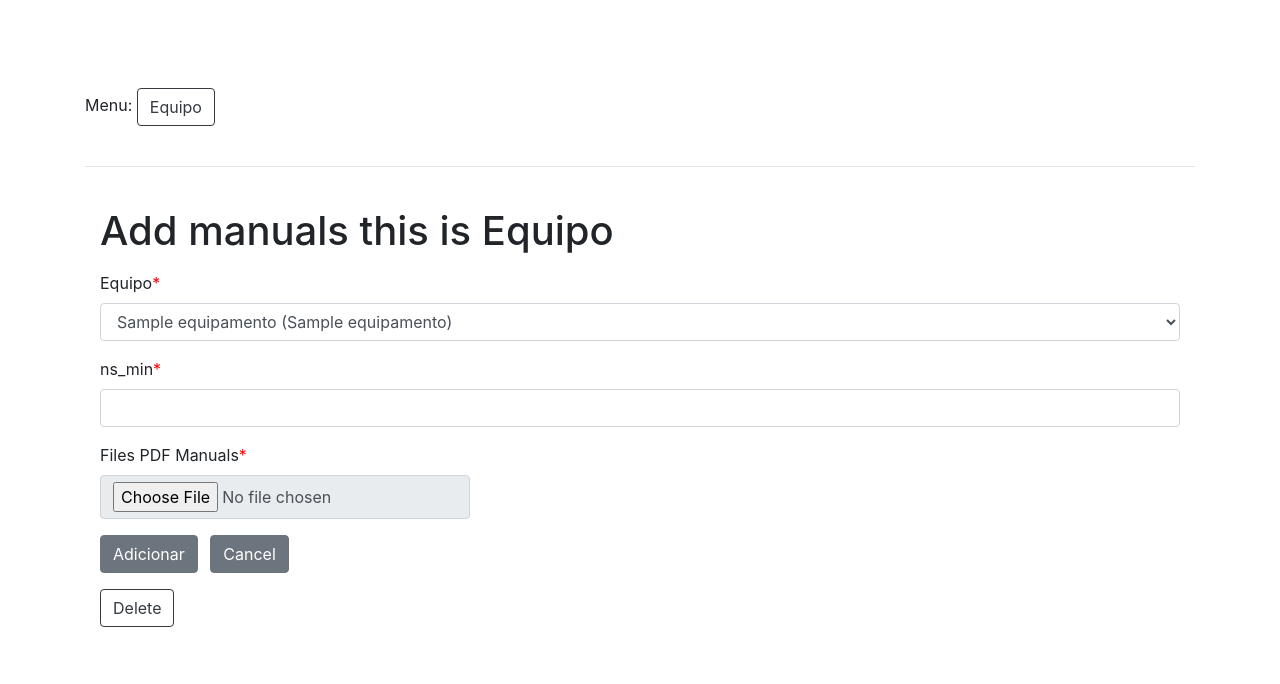
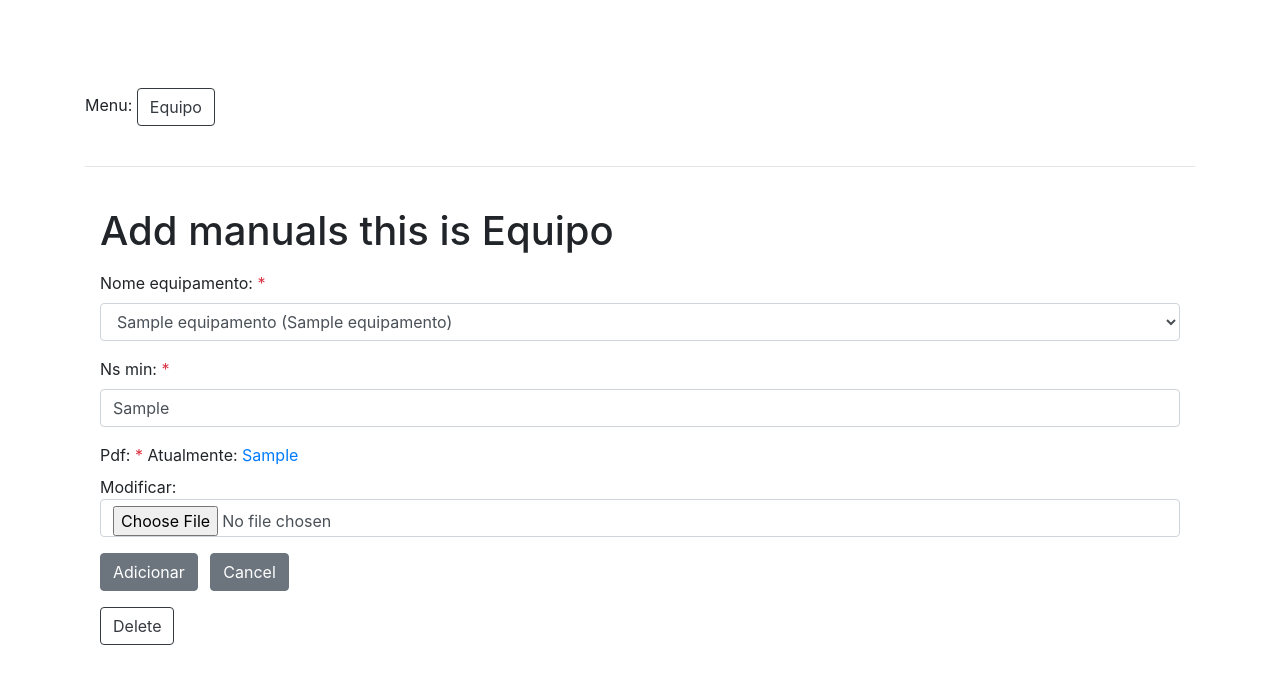
Before and after one commit to MarkoShiva/django_form_classbasedviews, a Django app: page /alterar/1/ in a window 1280 px wide. Shown: the top 684 px of the page. Run offline with Django 3.2, Linux system fonts and the light colour scheme; tables that the repository leaves empty hold one stand-in row (values such as "Sample post"); some libraries are stand-ins or nearby versions.

Commit message:
bug fix on form, some edits on redirection

```diff
--- a/custom_user_django_en/settings.py
+++ b/custom_user_django_en/settings.py
@@ -58,6 +58,9 @@ INSTALLED_APPS = [
 	# --- My Apps ---#
 	'base',
 	'manuais',
+
+	# --- libs ---#
+	'widget_tweaks',
 ]
 
 
--- a/manuais/templates/manuais/_manual_form.html
+++ b/manuais/templates/manuais/_manual_form.html
@@ -2,30 +2,30 @@
 <div class="form-group">
     <h1>Add manuals this is Equipo</h1>
 </div>
-<form method="POST" action="{% url 'manual-novo' %}" autocomplete="off">
+<form method="post" autocomplete="off" enctype="multipart/form-data">
     {% csrf_token %}
-
-    <div class="form-group">
-        <label for="equipamento">Equipo<span style="color: red;">*</span></label>
-        <select class="form-control" id="equipamento" name="equipamento" required>
+    {% include 'partials/form.html' %}
+    {% comment %} <div class="form-group">
+        <label for="id_nome_equipamento">Equipo<span style="color: red;">*</span></label>
+        <select class="form-control" id="id_nome_equipamento" name="equipamento" required>
             {% for equipamentos in form.nome_equipamento %}
             {{ equipamentos }}
             {% endfor %}
         </select>
     </div>
     <div class="form-group">
-        <label for="ns_min">ns_min<span style="color: red;">*</span></label>
-        <input type="text" class="form-control" id="ns_min" name="ns_min" required
+        <label for="id_ns_min">ns_min<span style="color: red;">*</span></label>
+        <input type="text" class="form-control" id="id_ns_min" name="ns_min" required
         >
     </div>
 
     <div class="form-group">
-        <label for="pdf">Files PDF Manuals<span style="color: red;">*</span></label>
-        <input type="file" class="input-group-text" id="pdf" name="pdf" required >
-    </div>
+        <label for="id_pdf">Files PDF Manuals<span style="color: red;">*</span></label>
+        <input type="file" class="input-group-text" id="id_pdf" name="pdf" required >
+    </div> {% endcomment %}
 
-    <div class="form-group">
-        <input type="submit" class="btn btn-secondary mr-2" value="Adicionar"></input>
+     <div class="form-group">
+        <button type="submit" class="btn btn-secondary mr-2">Adicionar</button>
         <a class="btn btn-secondary mr-2" role="button" href="{% url 'equipamentos' %}">Cancel</a>
     </div>
 
--- /dev/null
+++ b/manuais/templates/partials/form.html
@@ -0,0 +1,39 @@
+{% load widget_tweaks %}
+
+{% for hidden_field in form.hidden_fields %}
+    {{ hidden_field }}
+{% endfor %}
+
+{% if form.non_field_errors %}
+    <div class="alert alert-danger" role="alert">
+        {% for error in form.non_field_errors %}
+            {{ error }}
+        {% endfor %}
+    </div>
+{% endif %}
+
+{% for field in form.visible_fields %}
+    <div class="form-group">
+        {{ field.label_tag }}
+        <span class='text-danger'>{% if field.field.required %}*{% endif %}</span>
+
+        {% if form.is_bound %}
+            {% if field.errors %}
+                {% render_field field class="form-control is-invalid" %}
+                {% for error in field.errors %}
+                    <div class="invalid-feedback">
+                        {{ error }}
+                    </div>
+                {% endfor %}
+            {% else %}
+                {% render_field field class="form-control is-valid" %}
+            {% endif %}
+        {% else %}
+            {% render_field field class="form-control" %}
+        {% endif %}
+
+        {% if field.help_text %}
+            <small class="form-text text-muted">{{ field.help_text }}</small>
+        {% endif %}
+    </div>
+{% endfor %}
--- a/manuais/urls.py
+++ b/manuais/urls.py
@@ -1,6 +1,12 @@
 from django.urls import path, re_path
-from manuais.views import (EquipamentosIndexView, EquipamentosListView, EquipamentosNewView, EquipamentosUpdateView, EquipamentosDeleteView, ManuaisIndexView, ManuaisListView, ManuaisDeleteView, ManuaisNewView, ManuaisUpdateView)
 
+from manuais.views import (EquipamentosDeleteView, EquipamentosIndexView,
+                           EquipamentosListView, EquipamentosNewView,
+                           EquipamentosUpdateView, ManuaisDeleteView,
+                           ManuaisIndexView, ManuaisListView, ManuaisNewView,
+                           ManuaisUpdateView)
+
+# app_name = "equipment"
 
 urlpatterns = [
 	path('', EquipamentosIndexView.as_view(), name='index-equipamentos'),
--- a/manuais/views.py
+++ b/manuais/views.py
@@ -1,11 +1,11 @@
-from django.shortcuts import render, reverse
+from django.contrib import messages
 from django.urls import reverse_lazy
+from django.views.generic import CreateView, DeleteView, ListView, UpdateView
 from django.views.generic.base import TemplateView
-from django.views.generic import ListView
-from django.views.generic.edit import CreateView, DeleteView
-from django.views.generic.edit import UpdateView
+
+from manuais.forms import EquipamentosForm, RevisaomanualForm
 from manuais.models import Equipamentos, RevisaoManuais
-from manuais.forms import EquipamentosForm, RevisaomanualForm
+
 
 # --- equipamentos views --- #
 class EquipamentosIndexView(TemplateView):
@@ -42,15 +42,25 @@ class ManuaisIndexView(TemplateView):
 class ManuaisNewView(CreateView):
 	template_name = 'manuais/manual-novo.html'
 	form_class = RevisaomanualForm
-	success_url = reverse_lazy('equipamentos')
-	success_message = 'Manual Cadastrado com sucesso'
+	model = RevisaoManuais
+	# fields = '__all__'
+
+
+
+	def get_success_url(self) -> str:
+		messages.success(self.request, 'Manual Cadastrado com sucesso')
+		return reverse_lazy('equipamentos')
 
 class ManuaisDeleteView(DeleteView):
 	model = RevisaoManuais
-	pk_url_kwarg = 'pk'
+	# pk_url_kwarg = 'pk'
 	template_name = 'manuais/manual-delete.html'
-	success_url = reverse_lazy('manuais')
-	success_message = 'O manual foi deletado com sucesso'
+	# success_url = reverse_lazy('manuais')
+	# success_message = 'O manual foi deletado com sucesso'
+
+	def get_success_url(self):
+		messages.success(self.request, 'O manual foi deletado com sucesso')
+		return reverse_lazy('manuais', kwargs = {'pk': self.object.nome_equipamento.id })
 
 class ManuaisUpdateView(UpdateView):
     model = RevisaoManuais
--- a/requirements.txt
+++ b/requirements.txt
@@ -1,5 +1,7 @@
 asgiref==3.3.1
 Django==3.1.7
+django-widget-tweaks==1.4.8
+Pillow==8.2.0
 psycopg2-binary==2.8.6
 python-decouple==3.4
 pytz==2021.1
```
Also changed, not shown: manuais/migrations/0001_initial.py (added), static/manuais/pdf/Screen_Shot_2021-06-04_at_10.17.45_PM.png (added), static/manuais/pdf/Screen_Shot_2021-06-04_at_10.17.45_PM_0IVnNRN.png (added), static/manuais/pdf/Screen_Shot_2021-06-04_at_10.17.45_PM_78dxWLP.png (added), static/manuais/pdf/Screen_Shot_2021-06-04_at_10.17.45_PM_YTYocDx.png (added), static/manuais/pdf/Screen_Shot_2021-06-04_at_10.17.45_PM_utTOioD.png (added), 1 other file.
